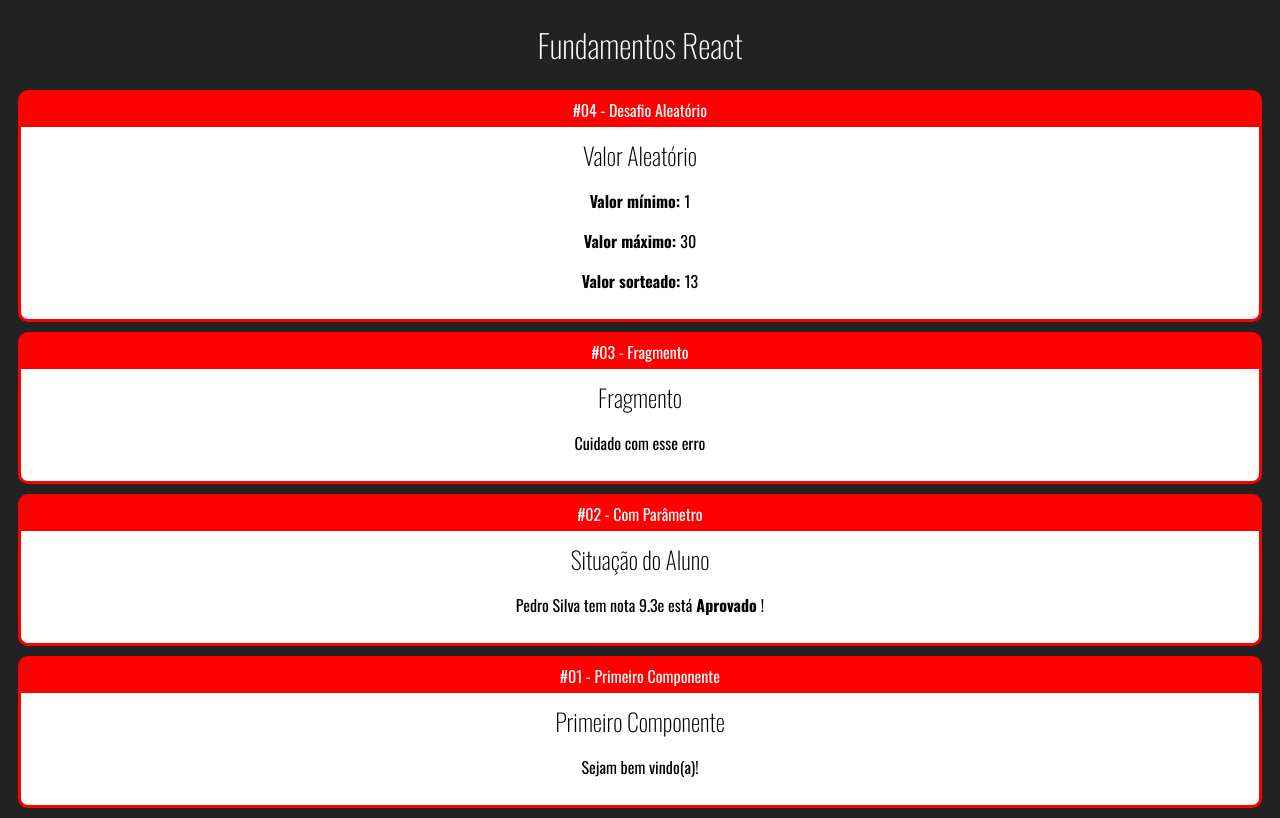
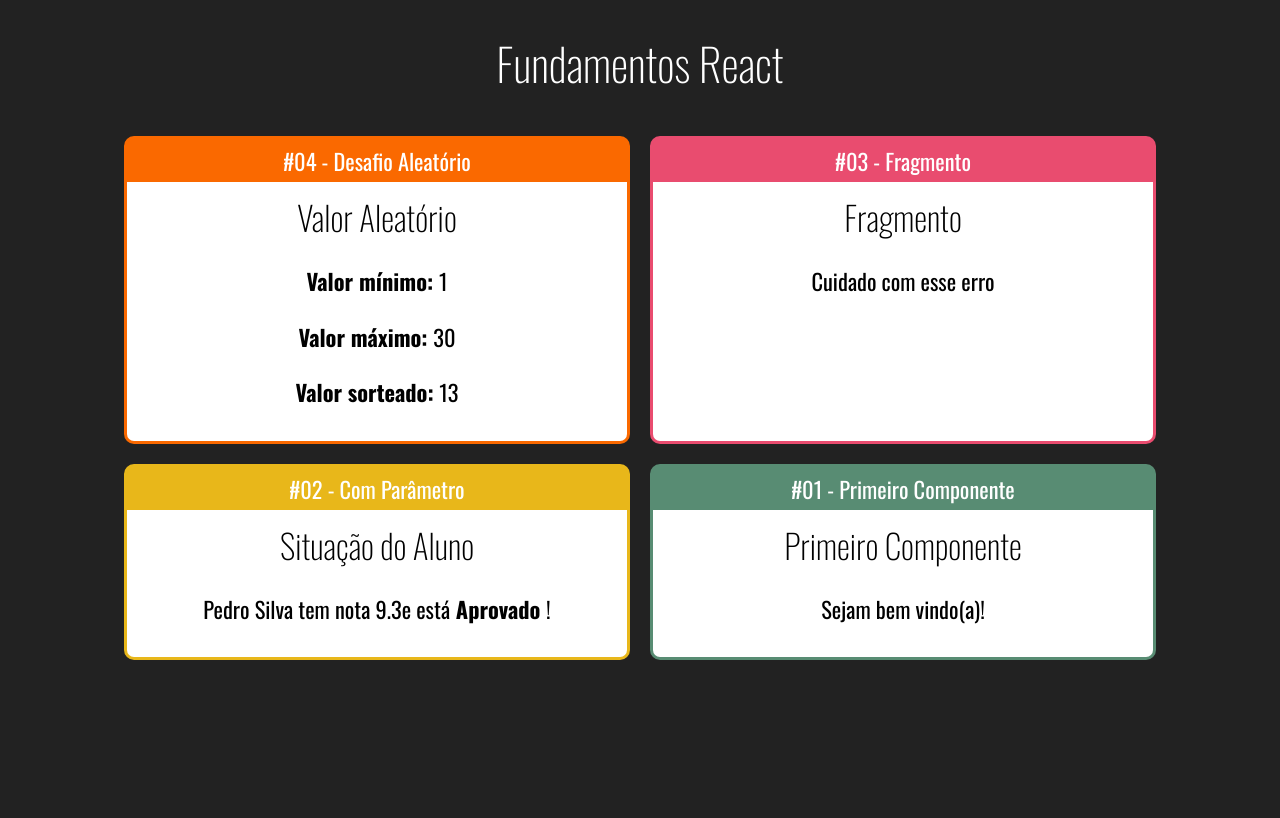
Before and after one commit to sauloeniefi/aprendendo-react, a React (Create React App) app in the folder fundamentos-react/: page / in a window 1280 px wide. Built offline with nearby package versions, Linux system fonts and the light colour scheme.

Commit message:
Passando propriedades ao componente

```diff
--- /dev/null
+++ b/fundamentos-react/src/App.css
@@ -0,0 +1,5 @@
+.App .Cards {
+  display: flex;
+  justify-content: center;
+  flex-wrap: wrap;
+}
--- a/fundamentos-react/src/App.jsx
+++ b/fundamentos-react/src/App.jsx
@@ -1,3 +1,4 @@
+import "./App.css";
 import React from "react";
 
 import Primeiro from "./components/basicos/Primeiro";
@@ -7,23 +8,29 @@
 import Card from "./components/layout/Card";
 
 export default () => (
-  <div>
+  <div className="App">
     <h1>Fundamentos React</h1>
 
-    <Card titulo="#04 - Desafio Aleatório">
+    <div className="Cards">
+      <Card titulo="#04 - Desafio Aleatório" color="#FA6900">
         <Aleatorio min={1} max={30} />
       </Card>
 
-    <Card titulo="#03 - Fragmento">
+      <Card titulo="#03 - Fragmento" color="#E94C6F">
         <Fragmento />
       </Card>
 
-    <Card titulo="#02 - Com Parâmetro">
-      <ComParametro titulo="Situação do Aluno" aluno="Pedro Silva" nota={9.3} />
+      <Card titulo="#02 - Com Parâmetro" color="#E8B71A">
+        <ComParametro
+          titulo="Situação do Aluno"
+          aluno="Pedro Silva"
+          nota={9.3}
+        />
       </Card>
 
-    <Card titulo="#01 - Primeiro Componente">
+      <Card titulo="#01 - Primeiro Componente" color="#588C73">
         <Primeiro> </Primeiro>
       </Card>
     </div>
+  </div>
 );
--- a/fundamentos-react/src/components/layout/Card.css
+++ b/fundamentos-react/src/components/layout/Card.css
@@ -1,9 +1,13 @@
 .Card {
-  background-color: red;
-  border: 3px solid red;
+  border: 3px solid;
   border-radius: 10px;
   overflow: hidden;
   margin: 10px;
+
+  display: flex;
+  flex-direction: column;
+  min-width: 500px;
+  max-width: 500px;
 }
 
 .Card .Title {
@@ -13,6 +17,7 @@
 }
 
 .Card .Content {
+  flex-grow: 1;
   background-color: #fff;
   color: #000;
   padding: 10px;
--- a/fundamentos-react/src/components/layout/Card.jsx
+++ b/fundamentos-react/src/components/layout/Card.jsx
@@ -3,8 +3,13 @@
 import React from "react";
 
 export default (props) => {
+  const cardStyle = {
+    backgroundColor: props.color || "#F00",
+    borderColor: props.color || "#F00",
+  };
+
   return (
-    <div className="Card">
+    <div className="Card" style={cardStyle}>
       <div className="Title">{props.titulo}</div>
       <div className="Content">{props.children}</div>
     </div>
--- a/fundamentos-react/src/index.css
+++ b/fundamentos-react/src/index.css
@@ -3,6 +3,7 @@
   background-color: #222;
   color: #fff;
   text-align: center;
+  font-size: 1.4rem;
 }
 
 h1,
```
Lines whose indentation alone changed are shown as unchanged.
